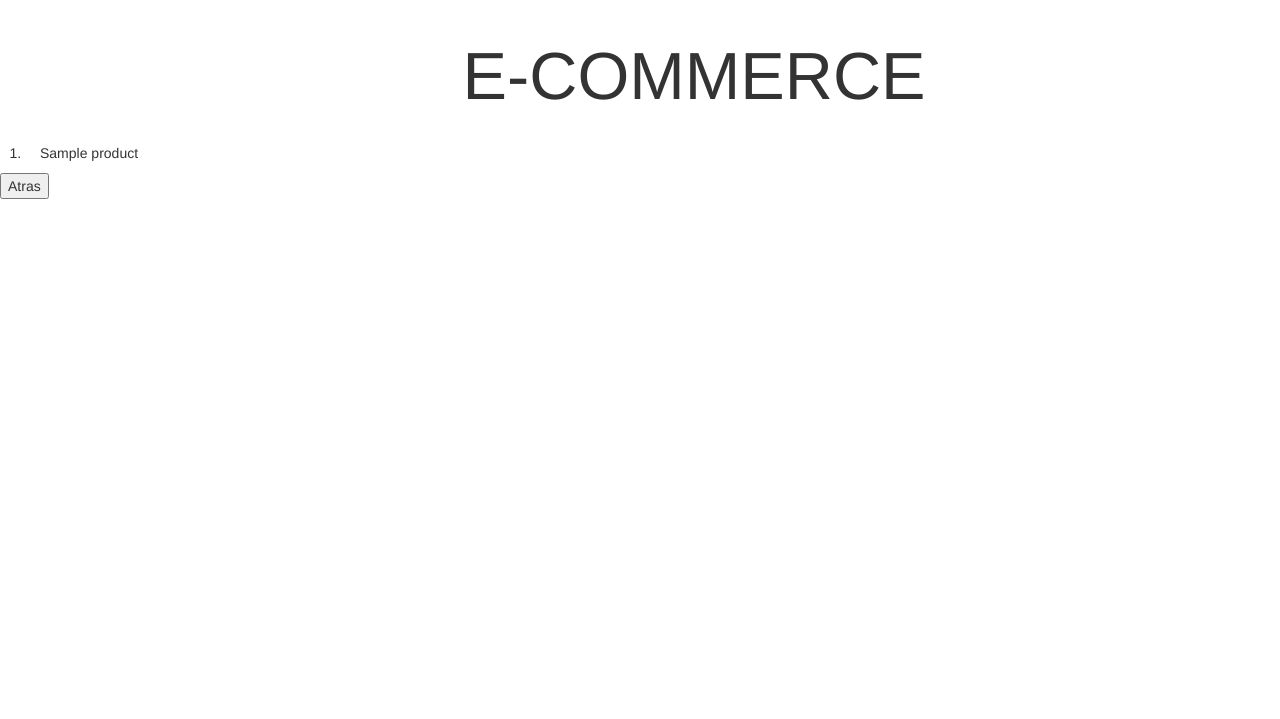
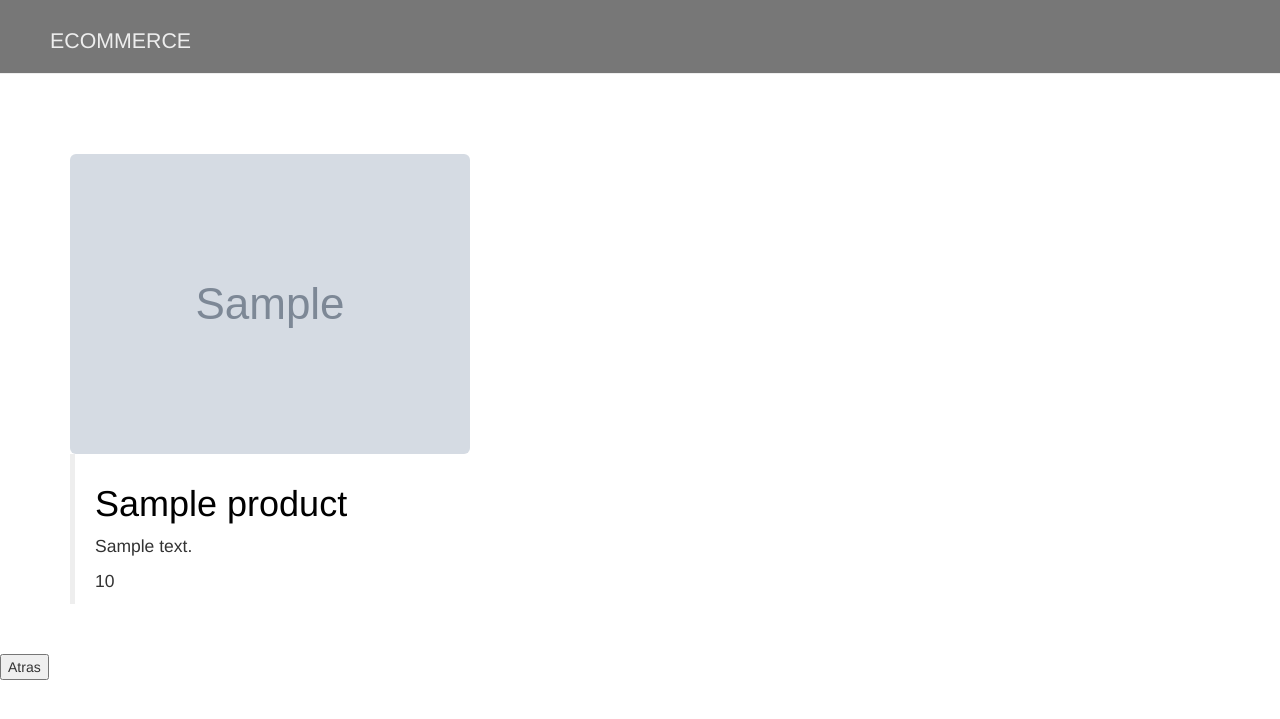
Before and after one commit to AlonsoIbarra/E-DDD, a Django app: template ecommerce/compras/templates/product_list.html in a window 1280 px wide. Shown: the top 719 px of the page. Run offline with Django 3.2, Linux system fonts and the light colour scheme; the template is opened without the code that fills it: most values are stand-ins (such as "Sample title", 1, 10 or a date in 2020); grey boxes marked "Sample" are stand-in pictures; parts of the project's set-up code (start-up, migrations or seed data) failed here and were passed over; some libraries are stand-ins or nearby versions.

Commit message:
Se agrega el atributo de imagen al modelo de productos, se agrega templete de listado de productos

```diff
--- a/ecommerce/compras/entities.py
+++ b/ecommerce/compras/entities.py
@@ -13,6 +13,7 @@ class Producto (Entity):
     descripcion = models.CharField(max_length=100)
     marca = models.CharField(max_length=30)
     precio = models.DecimalField(decimal_places=2, max_digits=8)
+    image = models.CharField(max_length=255, null=True)
 
 
 class Carrito (Entity):
--- a/ecommerce/compras/static/base.css
+++ b/ecommerce/compras/static/base.css
@@ -9,3 +9,23 @@
     text-decoration: none;
     margin-left: 12ex;
     }
+
+    .page-header {
+        background-color: #777777;
+        margin-top: 0;
+        padding: 10px 10px 10px 50px;
+    }
+    .page-header h1, .page-header h1 a, .page-header h1 a:visited, .page-header h1 a:active {
+        color: #eeeeee;
+        font-size: 16pt;
+        text-decoration: none;
+    }
+    h1, h2, h3, h4 {
+        font-family:  "Helvetica Neue", Helvetica, Arial, sans-serif;
+    }
+    .product {
+        margin-bottom: 50px;
+    }
+    .product h1 a, .product h1 a:visited {
+        color: #000000;
+    }
--- a/ecommerce/compras/templates/base.html
+++ b/ecommerce/compras/templates/base.html
@@ -7,6 +7,9 @@
 </head>
 
 <body>
+	<div class="page-header">
+			 <h1>ECOMMERCE</h1>
+	 </div>
 	<div class="encabezado">
 		<h1>{% block header_text %}{% endblock %}</h1>
 	</div>
--- a/ecommerce/compras/templates/product_list.html
+++ b/ecommerce/compras/templates/product_list.html
@@ -1,21 +1,25 @@
 {% extends 'base.html' %}
-
-	{% block header_text %}E-COMMERCE{% endblock %}
-
 	{% block detalles %}
         {% if products %}
-            <section>
-                <div>
-                    <ol class="row">
-                        {% for product in products %}
-                            <li class="col-xs-6 col-sm-4 col-md-3 col-lg-3">{{product.nombre }}</li>
-                        {% endfor %}
-                    </ol>
-
-                </div>
-            </section>
-        {% else %}
-            <p >{{ "No products found." }}</p>
-        {% endif %}
-
+				<div class="content container">
+						<div class="row">
+								<div class="col-md-8">
+								{% for product in products %}
+										<div class="product">
+												<div>
+														<img src="{{STATIC_URL}}{{ product.image }}" alt="{{ product.nombre }}" class="img-rounded"/>
+												</div>
+												<blockquote>
+										  	    <h1><a href="/verdetalle">{{ product.nombre }}</a></h1>
+											      <p>{{ product.descripcion }}</p>
+												    <p>{{ product.precio}}</p>
+												</blockquote>
+										</div>
+								{% endfor %}
+								</div>
+						</div>
+				</div>
+				{% else %}
+						<p class="bg-warning">{{ "No products found." }}</p>
+       {% endif %}
 {% endblock %}
```
Also changed, not shown: ecommerce/compras/migrations/0002_producto_image.py (added), ecommerce/compras/static/images/mouse.png (added), ecommerce/compras/templates/detalles_producto.html (line endings or trailing spaces).
